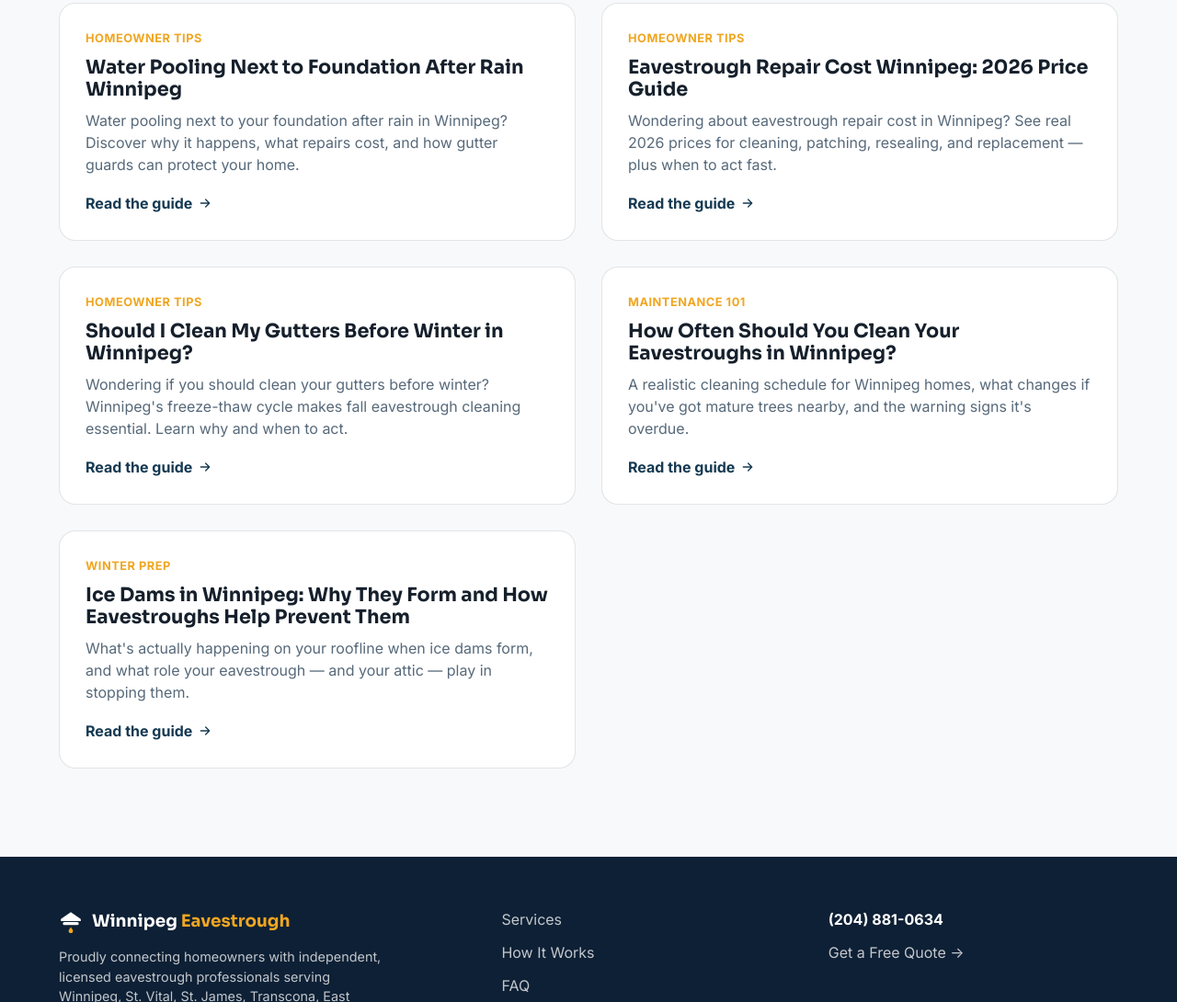
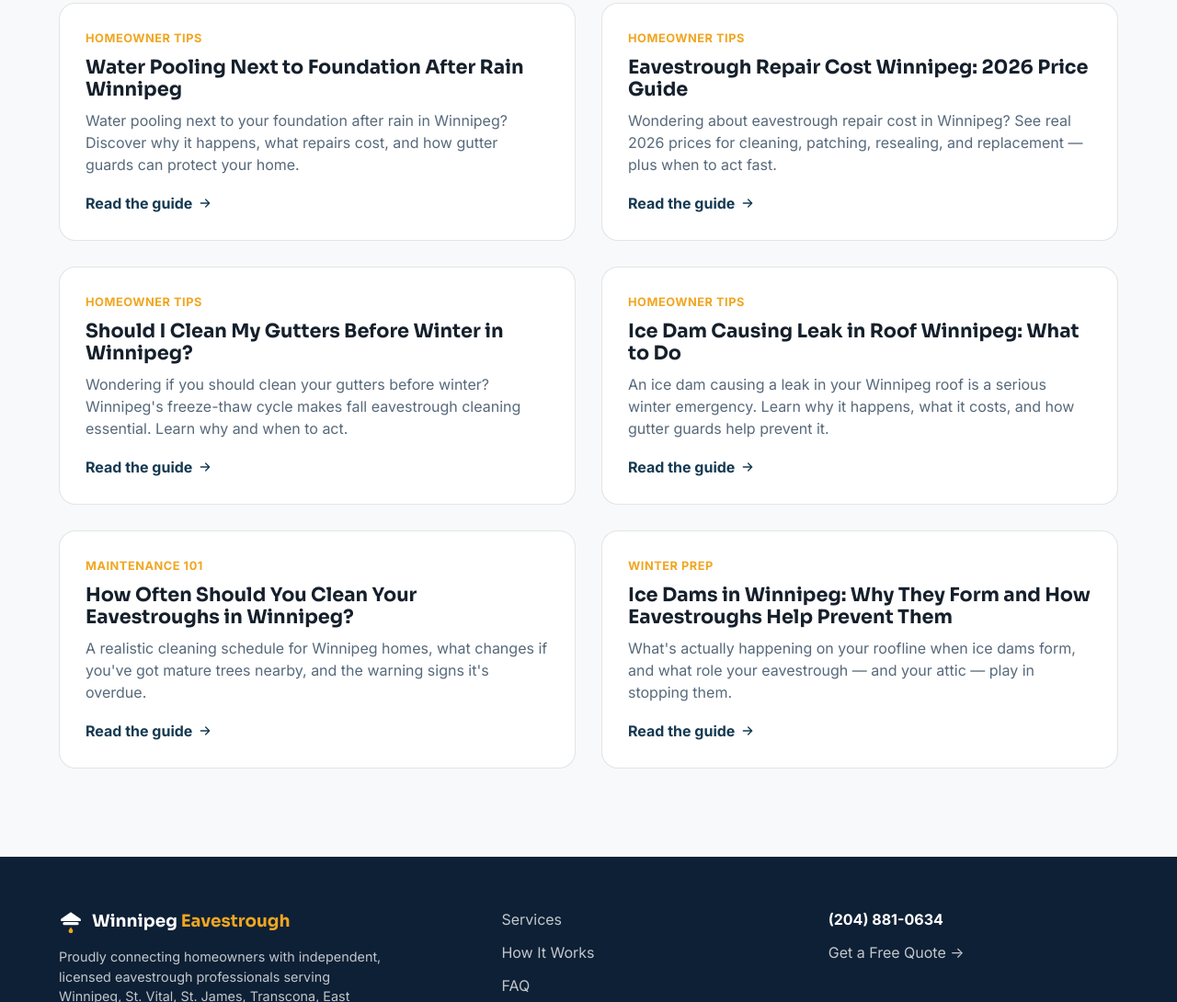
Before and after one commit to Yorreth/eavestrough-winnipeg, a plain HTML site: page blog/index.html in a window 1280 px wide. Shown: the part 1236-2326 px from the top of the page at 92% size. Drawn offline with Linux system fonts and the light colour scheme.

Commit message:
Add "Ice Dam Causing Leak in Roof Winnipeg: What to Do" to blog listing

```diff
--- a/blog/index.html
+++ b/blog/index.html
@@ -109,6 +109,12 @@
         <p>Wondering if you should clean your gutters before winter? Winnipeg's freeze-thaw cycle makes fall eavestrough cleaning essential. Learn why and when to act.</p>
         <span class="read-more">Read the guide <svg viewBox="0 0 24 24" aria-hidden="true"><path d="M5 12h14M13 6l6 6-6 6"/></svg></span>
       </a>
+            <a class="post-card" href="ice-dam-causing-leak-in-roof-winnipeg.html">
+        <span class="post-date">Homeowner Tips</span>
+        <h2>Ice Dam Causing Leak in Roof Winnipeg: What to Do</h2>
+        <p>An ice dam causing a leak in your Winnipeg roof is a serious winter emergency. Learn why it happens, what it costs, and how gutter guards help prevent it.</p>
+        <span class="read-more">Read the guide <svg viewBox="0 0 24 24" aria-hidden="true"><path d="M5 12h14M13 6l6 6-6 6"/></svg></span>
+      </a>
       <!-- AUTO_POSTS_START -->
 
       <a class="post-card" href="how-often-should-you-clean-your-eavestroughs-in-winnipeg.html">
```
